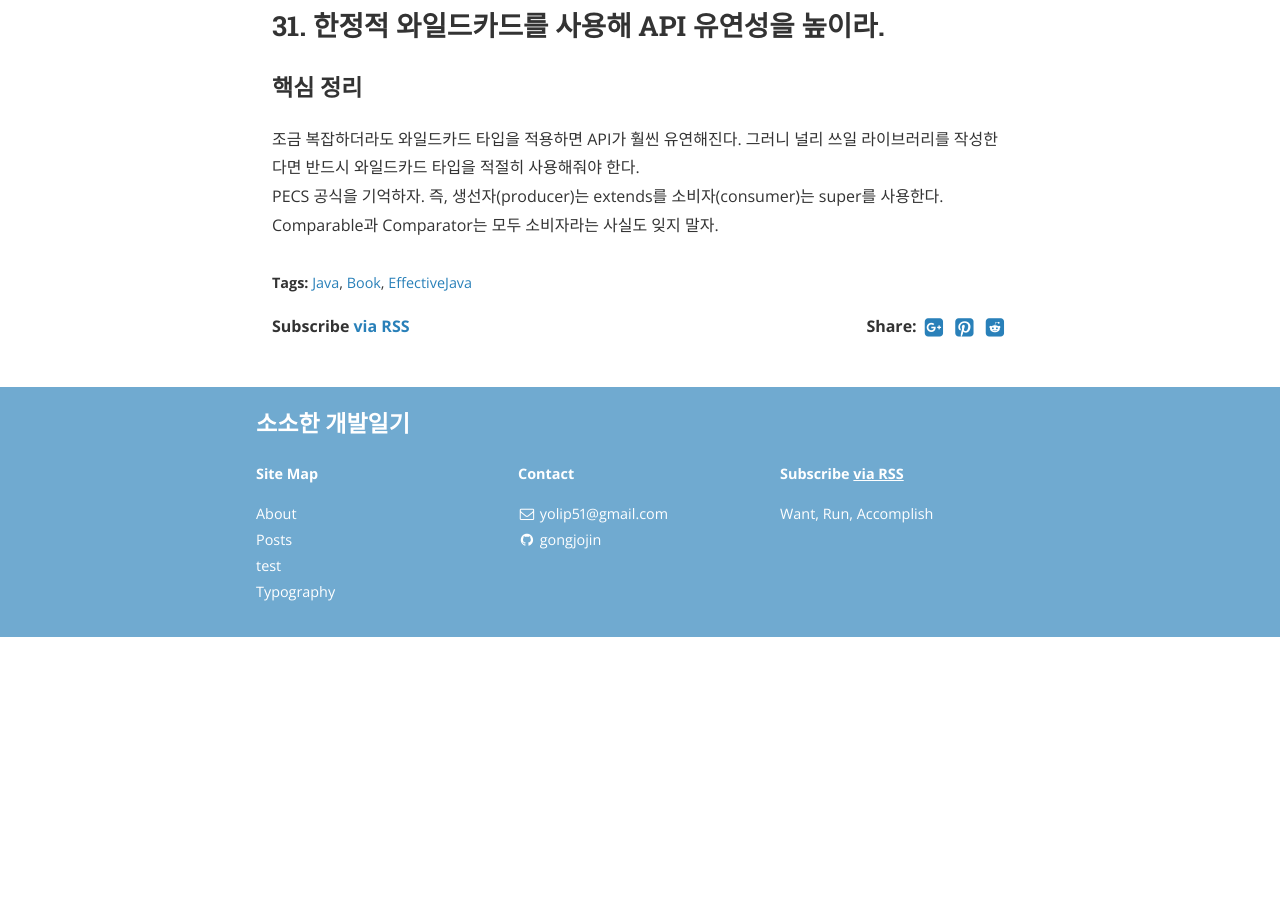
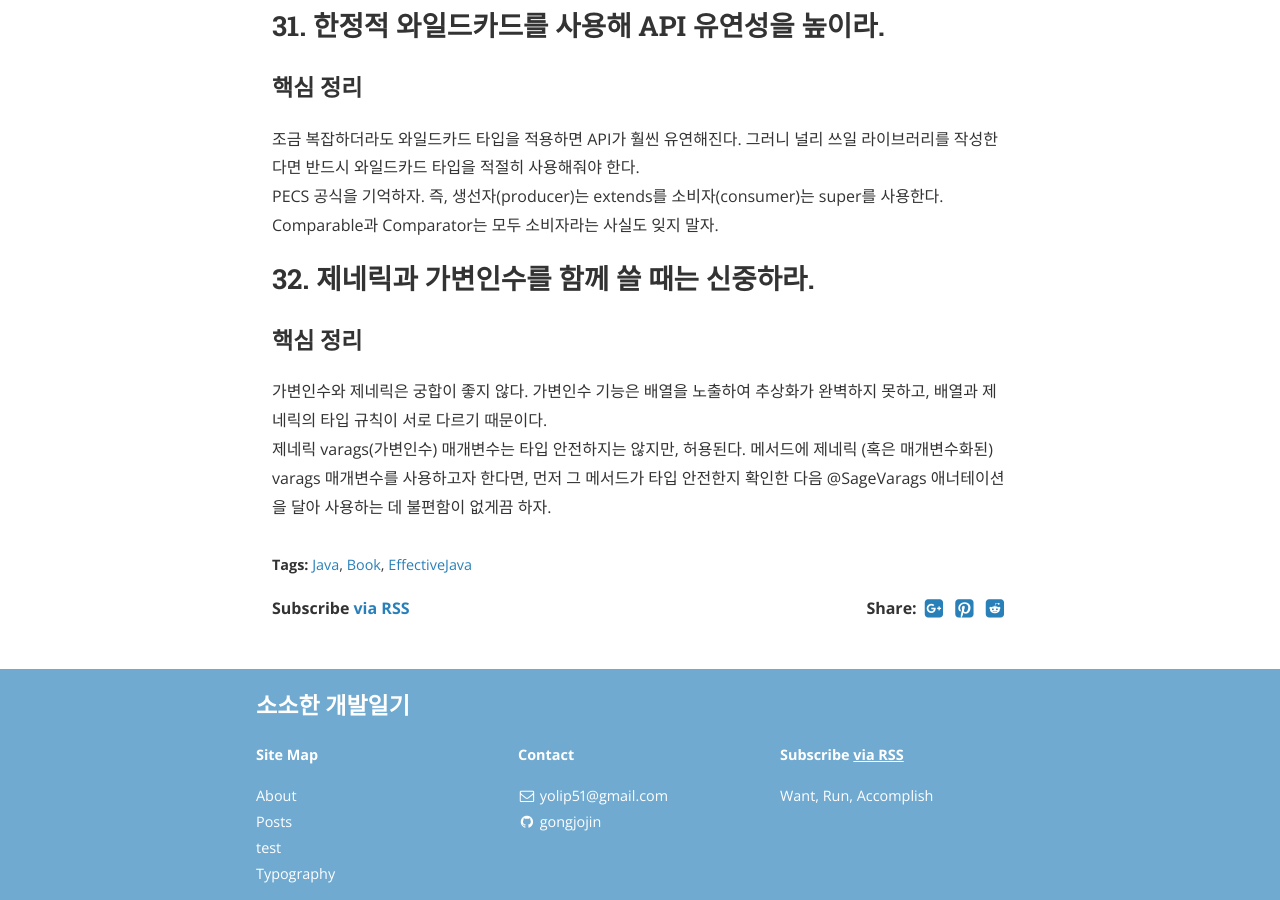
Before and after one commit to gonghojin/gonghojin.github.io, a Jekyll site: the page built from _posts/book/java/effectiveJava/2019-10-13-effectiveJava4.md, in a window 1280 px wide and 900 px high, scrolled down 3085 px. Built offline with Jekyll 4.4.1, drawn with Linux system fonts in a browser that asks for light colours; nearby versions of some CDN libraries; comment, search, counter and statistics services are not loaded; before the commit the page ends 3722 px from its top, so only the background shows below that.

Commit message:
Add: 이펙티브자바_32_제네릭과 가변인수를 함께 쓸 떄는 신중하라

```diff
--- a/_posts/book/java/effectiveJava/2019-10-13-effectiveJava4.md
+++ b/_posts/book/java/effectiveJava/2019-10-13-effectiveJava4.md
@@ -69,3 +69,8 @@ Set<Object>, Set<?>는 안전하지만, raw 타입인 Set은 안전하다.
 ### 핵심 정리
 조금 복잡하더라도 와일드카드 타입을 적용하면 API가 훨씬 유연해진다. 그러니 널리 쓰일 라이브러리를 작성한다면 반드시 와일드카드 타입을 적절히 사용해줘야 한다.
 PECS 공식을 기억하자. 즉, 생선자(producer)는 extends를 소비자(consumer)는 super를 사용한다. Comparable과 Comparator는 모두 소비자라는 사실도 잊지 말자.
+
+## 32. 제네릭과 가변인수를 함께 쓸 때는 신중하라.
+### 핵심 정리
+가변인수와 제네릭은 궁합이 좋지 않다. 가변인수 기능은 배열을 노출하여 추상화가 완벽하지 못하고, 배열과 제네릭의 타입 규칙이 서로 다르기 때문이다.
+제네릭 varags(가변인수) 매개변수는 타입 안전하지는 않지만, 허용된다. 메서드에 제네릭 (혹은 매개변수화된) varags 매개변수를 사용하고자 한다면, 먼저 그 메서드가 타입 안전한지 확인한 다음 @SageVarags 애너테이션을 달아 사용하는 데 불편함이 없게끔 하자.
```
